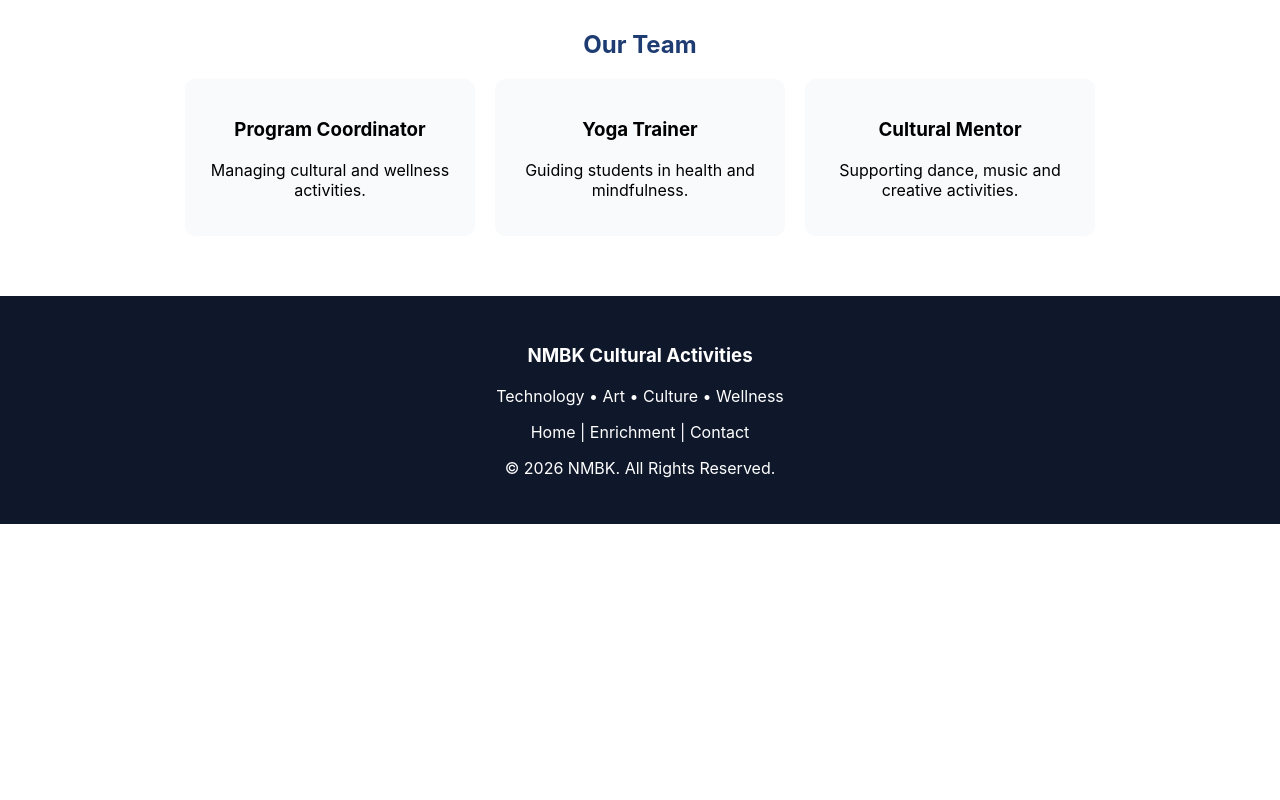
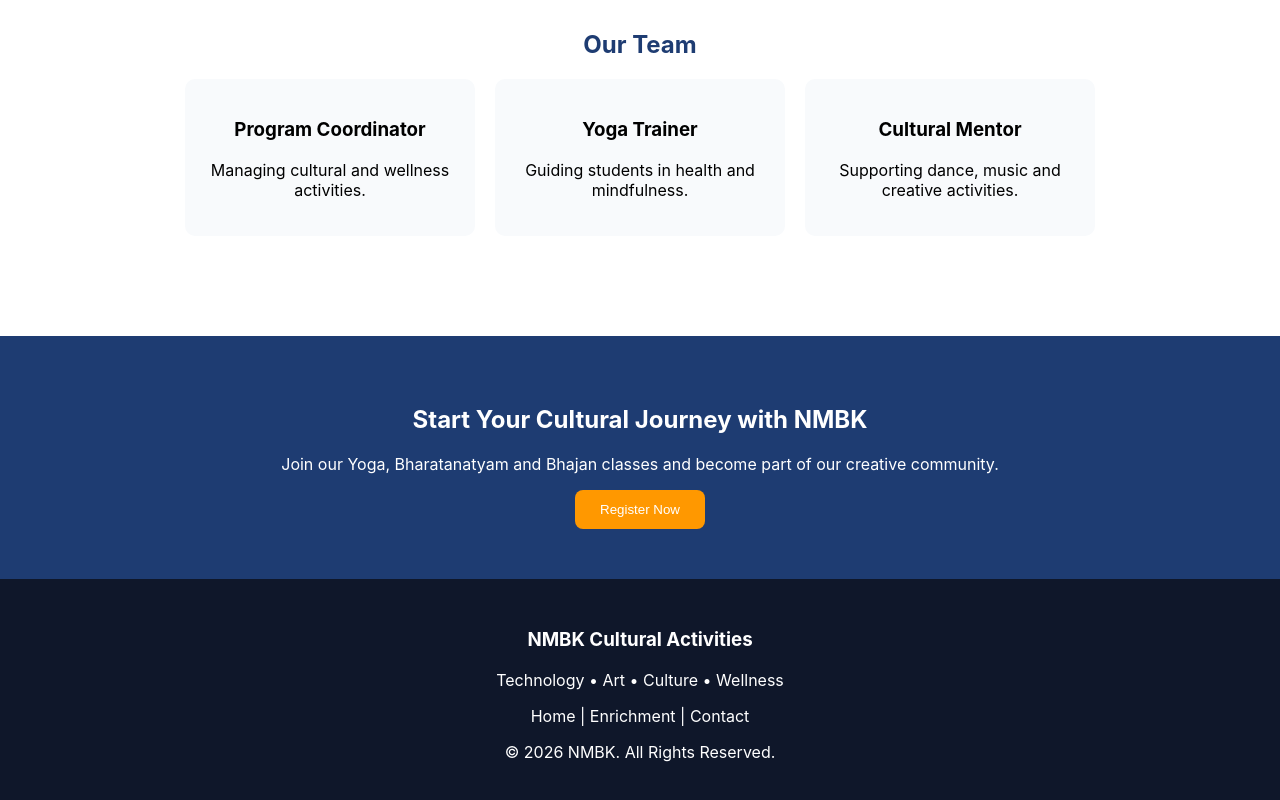
Before and after one commit to Sandhya123564/nmbk-project, a React (Create React App) app in the folder frontend/: page / in a window 1280 px wide. Shown: the part 2944-3744 px from the top of the page. Before the commit the page ends 3468 px from the top, so only its background shows below. Built offline with nearby package versions, Linux system fonts and the light colour scheme.

Commit message:
Added CTA section and NMBK positioning

```diff
--- a/frontend/src/components/Home.js
+++ b/frontend/src/components/Home.js
@@ -358,6 +358,35 @@ function Home() {
     </div>
   </div>
 </div>
+<div
+  style={{
+    background: "#1e3c72",
+    color: "white",
+    textAlign: "center",
+    padding: "50px",
+    marginTop: "40px"
+  }}
+>
+  <h2>Start Your Cultural Journey with NMBK</h2>
+
+  <p>
+    Join our Yoga, Bharatanatyam and Bhajan classes
+    and become part of our creative community.
+  </p>
+
+  <button
+    style={{
+      padding: "12px 25px",
+      background: "#ff9800",
+      color: "white",
+      border: "none",
+      borderRadius: "8px",
+      cursor: "pointer"
+    }}
+  >
+    Register Now
+  </button>
+</div>
     </div>
   );
 }
--- a/frontend/src/components/Services.js
+++ b/frontend/src/components/Services.js
@@ -19,6 +19,7 @@ function Services() {
           borderRadius: "10px",
           width: "250px"
         }}>
+            NMBK - A Cultural Academy, Creative Technology Studio and Community Platform.
           <h2>🌐 Websites for Artists</h2>
           <p>Professional websites for dancers, musicians and performers.</p>
         </div>
```
